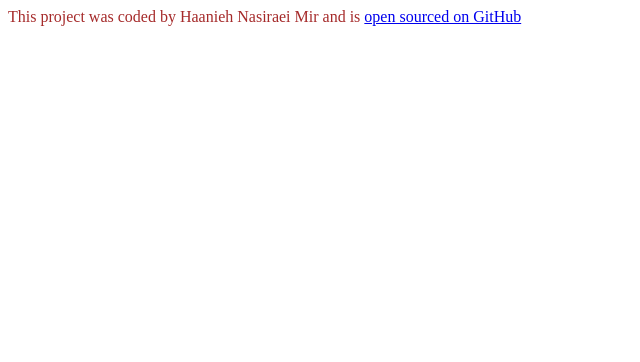
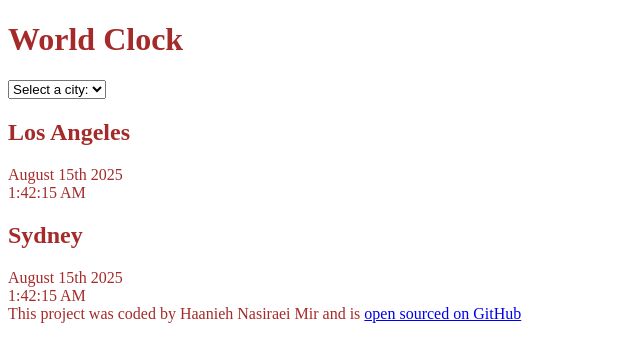
Before and after one commit to HaaniehNasiraeiMir/world-clock, a plain HTML site: page index.html in a window 1280 px wide. Shown: the whole page, without its empty margins (0-640 px from the left). Drawn offline with Linux system fonts and the light colour scheme.

Commit message:
added pure html

```diff
--- a/index.html
+++ b/index.html
@@ -7,6 +7,25 @@
     <title>world clock</title>
 </head>
 <body>
+    <div class="container">
+    <h1>World Clock</h1>
+    <select>
+        <option value="">Select a city:</option>
+        <option value="">London</option>
+        <option value="">New York</option>
+        <option value="">Paris</option>
+    </select>
+    <div class="city">
+        <h2>Los Angeles</h2>
+        <div class="date">August 15th 2025</div>
+        <div class="time">1:42:15 AM</div>
+    </div>
+     <div class="city">
+        <h2>Sydney</h2>
+        <div class="date">August 15th 2025</div>
+        <div class="time">1:42:15 AM</div>
+    </div>
+    </div>
     <footer>This project was coded by Haanieh Nasiraei Mir and is <a href="https://github.com/HaaniehNasiraeiMir/world-clock" target="_blank">open sourced on GitHub</a></footer>
     <script src="Javascript/index.js"></script>
 </body>
```
